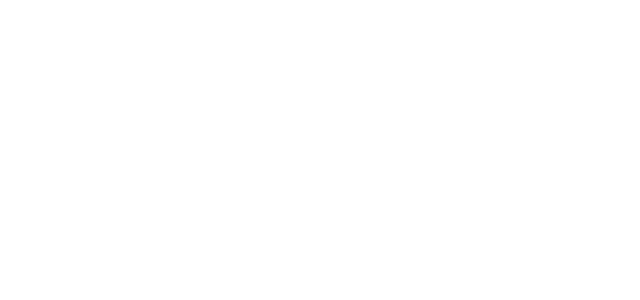
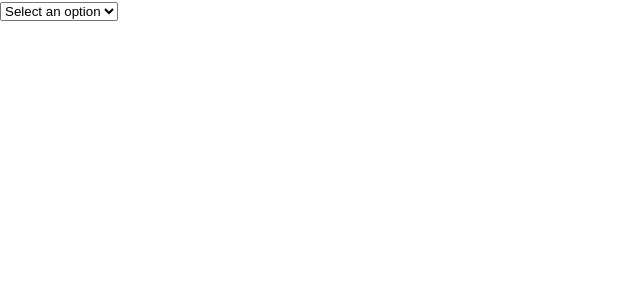
Before and after one commit to Taheer10/React-With-Typescript-Fundamentals, a React (Create React App) app: page / in a window 1280 px wide. Shown: the top 300 px of the page, without its empty margins (0-640 px from the left). Built offline with nearby package versions, Linux system fonts and the light colour scheme; the HTML template or start-up script is replaced by a standard one.

Commit message:
Conditional Rendering Hard Examples

```diff
--- a/src/App.tsx
+++ b/src/App.tsx
@@ -1,13 +1,12 @@
 import React from "react";
-// import Medium01 from "./topics/05 Conditional Rendering and Handling Lists/02Medium/Medium01";
-import Medium02 from "./topics/05 Conditional Rendering and Handling Lists/02Medium/Medium02";
+import Hard01 from "./topics/05 Conditional Rendering and Handling Lists/03Hard/Hard01";
+import Hard02 from "./topics/05 Conditional Rendering and Handling Lists/03Hard/Hard02";
 
 const App = () => {
   return (
     <>
-      {/* <Medium01 role="Admin"/> */}
-      {/* <Medium01 role="user" /> */}
-      {/* <Medium02 /> */}
+      {/* <Hard01 /> */}
+      <Hard02 />
     </>
   );
 };
--- /dev/null
+++ b/src/topics/05 Conditional Rendering and Handling Lists/03Hard/Hard01.tsx
@@ -0,0 +1,34 @@
+import React, { useEffect, useState } from "react";
+
+const Hard01 = () => {
+  const [users, setUsers] = useState([]);
+  const [isLoading, setIsLoading] = useState(true);
+
+  useEffect(() => {
+    const displayData = async () => {
+      const response = await fetch(
+        "https://jsonplaceholder.typicode.com/todos"
+      );
+      const data = await response.json();
+      setIsLoading(false);
+      setUsers(data);
+    };
+    displayData();
+  }, []);
+
+  return (
+    <div>
+      {isLoading ? (
+        <p>Loading...</p>
+      ) : (
+        <ul>
+          {users.map((user) => (
+            <li key={user}>{user}</li>
+          ))}
+        </ul>
+      )}
+    </div>
+  );
+};
+
+export default Hard01;
--- /dev/null
+++ b/src/topics/05 Conditional Rendering and Handling Lists/03Hard/Hard02.tsx
@@ -0,0 +1,38 @@
+// Render different components based on a selected option from a dropdown
+import React, { useState } from "react";
+
+const Hard02 = () => {
+  const [selectedOption, setSelectedOption] = useState("");
+
+  const handleChange = (event: React.ChangeEvent<HTMLSelectElement>) => {
+    setSelectedOption(event.target.value);
+  };
+
+  return (
+    <div>
+      <select value={selectedOption} onChange={handleChange}>
+        <option value="">Select an option</option>
+        <option value="component1">Component 1</option>
+        <option value="component2">Component 2</option>
+        <option value="component3">Component 3</option>
+      </select>
+      {selectedOption === "component1" && <Component1 />}
+      {selectedOption === "component2" && <Component2 />}
+      {selectedOption === "component3" && <Component3 />}
+    </div>
+  );
+};
+
+const Component1 = () => {
+  return <h1>Component 1</h1>;
+};
+
+const Component2 = () => {
+  return <h1>Component 2</h1>;
+};
+
+const Component3 = () => {
+  return <h1>Component 3</h1>;
+};
+
+export default Hard02;
```
